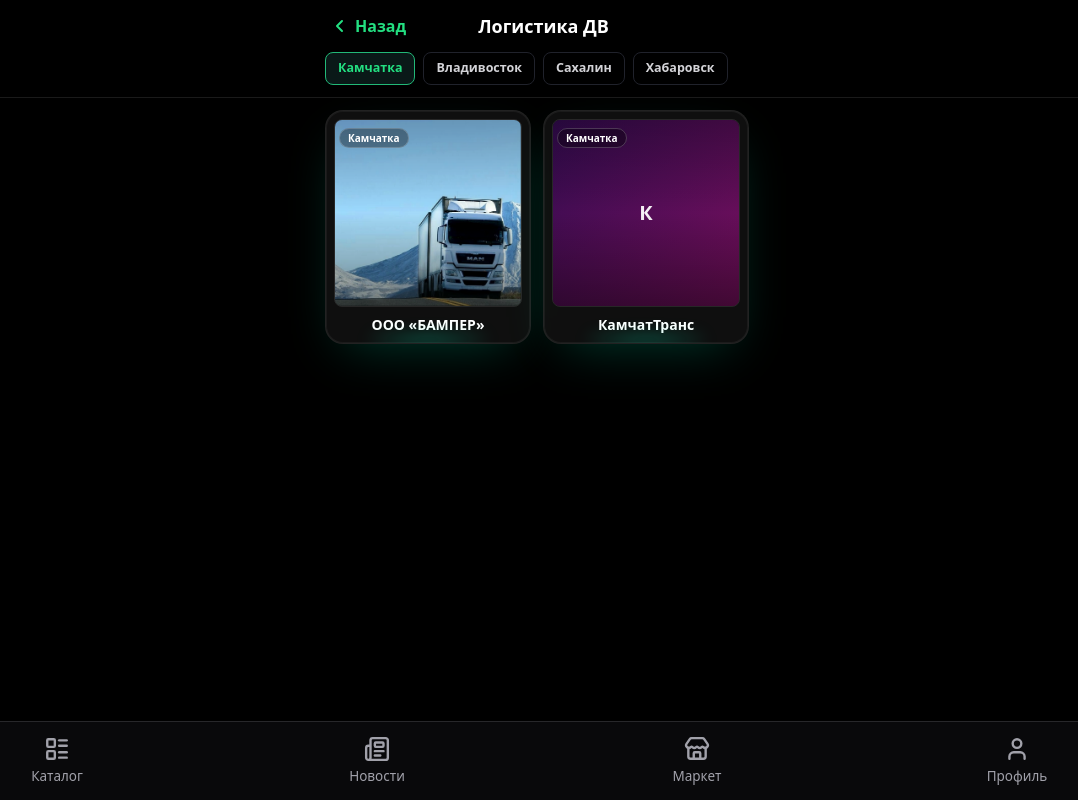
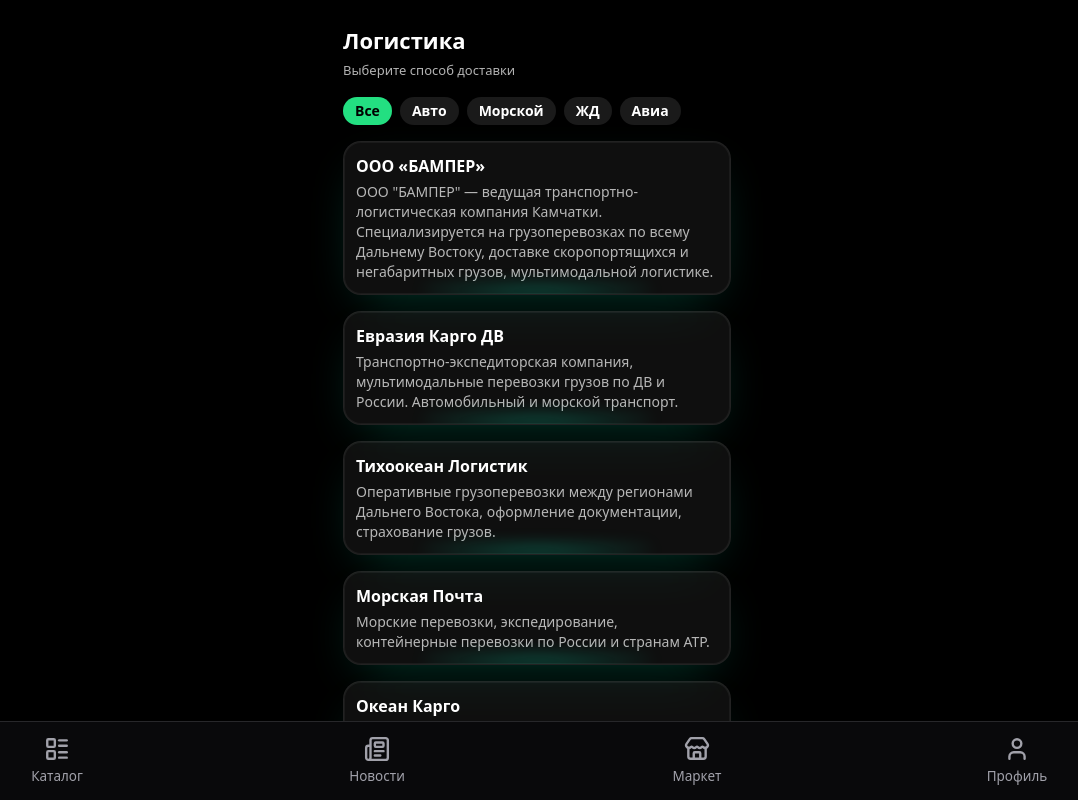
Before and after one commit to AlexSalavat/ikra-miniapp, a React (Create React App) app: page /logistics in a window 1280 px wide. Shown: the top 800 px of the page, without its empty margins (103-1181 px from the left). Built offline with nearby package versions, Linux system fonts and the light colour scheme.

Commit message:
Обновление ст

```diff
--- a/src/components/LogisticsShowcase.js
+++ b/src/components/LogisticsShowcase.js
@@ -1,104 +1,72 @@
-import React, { useMemo, useState } from "react";
+import React, { useState, useMemo } from "react";
 import logistics from "../data/logistics";
 import { useNavigate } from "react-router-dom";
 
 const FILTERS = [
-  { label: "Камчатка", keys: ["Камчатка", "Камчатский"] },
-  { label: "Владивосток", keys: ["Владивосток"] },
-  { label: "Сахалин", keys: ["Сахалин"] },
-  { label: "Хабаровск", keys: ["Хабаровск"] },
+  { label: "Все", keys: [] },
+  { label: "Авто", keys: ["авто", "грузовик", "транспорт"] },
+  { label: "Морской", keys: ["морской", "корабль", "судно"] },
+  { label: "ЖД", keys: ["жд", "поезд", "железная дорога"] },
+  { label: "Авиа", keys: ["авиа", "самолет", "воздушный"] },
 ];
 
-const getInitials = (name = "") =>
-  name.replace(/["«»]/g, "").split(/\s+/).filter(Boolean).slice(0, 2).map(w => w[0]?.toUpperCase()).join("") || "??";
-
-const stringHue = (s = "") => { let h = 0; for (let i = 0; i < s.length; i++) h = (h*31 + s.charCodeAt(i)) % 360; return h; };
-
-const matchKeys = (item, keys) => {
-  if (!keys?.length) return true;
-  const text = `${item.address || ""} ${item.name || ""} ${item.region || ""}`;
-  return keys.some(k => text.toLowerCase().includes(k.toLowerCase()));
+const isMatchByKeys = (item, keys) => {
+  if (!keys.length) return true;
+  const lower = (item.name + " " + item.description).toLowerCase();
+  return keys.some((key) => lower.includes(key));
 };
 
 export default function LogisticsShowcase() {
-  const [filter, setFilter] = useState(FILTERS[0].label);
+  const [filter, setFilter] = useState("Все");
   const navigate = useNavigate();
 
-  const activeKeys = FILTERS.find(f => f.label === filter)?.keys || [];
-  const filtered = useMemo(() => logistics.filter(x => matchKeys(x, activeKeys)), [activeKeys]);
+  const { activeKeys, filtered } = useMemo(() => {
+    const keys = FILTERS.find((f) => f.label === filter)?.keys || [];
+    return {
+      activeKeys: keys,
+      filtered: logistics.filter((item) => isMatchByKeys(item, keys)),
+    };
+  }, [filter]);
 
   return (
-    <div className="bg-black min-h-screen pb-24">
-      {/* Header */}
-      <div className="sticky top-0 z-20 w-full bg-black/70 backdrop-blur-md border-b border-white/10">
-        <div className="max-w-md mx-auto px-4 py-3 flex items-center gap-3">
-          <button onClick={() => navigate(-1)} className="flex items-center gap-1.5 text-[#23df81] hover:text-white transition">
-            <svg width="20" height="20" fill="none"><path d="M13 5l-5 5 5 5" stroke="currentColor" strokeWidth="2" strokeLinecap="round" strokeLinejoin="round"/></svg>
-            <span className="font-semibold">Назад</span>
-          </button>
-          <h2 className="ml-auto mr-auto text-white font-bold text-lg">Логистика ДВ</h2>
-          <span className="w-16" />
+    <div className="bg-black min-h-screen pb-20 pt-6 flex flex-col items-center">
+      <div className="w-full max-w-[420px] px-4">
+        <h1 className="text-white font-extrabold text-[22px]">Логистика</h1>
+        <div className="text-white/70 text-[13px] mt-1">
+          Выберите способ доставки
         </div>
-        {/* Filters */}
-        <div className="max-w-md mx-auto px-3 pb-3">
-          <div className="flex gap-2 overflow-x-auto no-scrollbar">
-            {FILTERS.map(f => {
-              const active = f.label === filter;
-              return (
+      </div>
+
+      {/* Фильтры */}
+      <div className="mt-4 flex gap-2 overflow-x-auto no-scrollbar px-4 w-full max-w-[420px]">
+        {FILTERS.map((f) => (
           <button
             key={f.label}
             onClick={() => setFilter(f.label)}
-                  className={[
-                    "px-3 py-1.5 rounded-lg text-[12.5px] font-semibold whitespace-nowrap transition",
-                    active ? "text-[#23df81] border border-[#22b978] bg-[#0a1918]" : "text-[#d3d3d7] border border-[#20222b]"
-                  ].join(" ")}
+            className={`px-3 py-1 rounded-full text-sm font-semibold transition ${
+              filter === f.label
+                ? "bg-[#23df81] text-black"
+                : "bg-white/10 text-white hover:bg-white/15"
+            }`}
           >
             {f.label}
           </button>
-              );
-            })}
-          </div>
-        </div>
+        ))}
       </div>
 
-      {/* Grid */}
-      <div className="max-w-md mx-auto px-3 pt-3 grid grid-cols-2 gap-3">
-        {filtered.map(item => <Card key={item.id} item={item} />)}
-        {filtered.length === 0 && Array.from({ length: 4 }).map((_, i) => <div key={i} className="glass-card aspect-square animate-pulse" />)}
+      {/* Карточки */}
+      <div className="mt-4 grid gap-4 px-4 w-full max-w-[420px]">
+        {filtered.map((item) => (
+          <button
+            key={item.id}
+            onClick={() => navigate(`/logistics/${item.id}`)}
+            className="glass-card p-3 text-left rounded-xl border border-white/10 hover:bg-white/5 transition"
+          >
+            <div className="font-bold text-white">{item.name}</div>
+            <div className="text-white/70 text-sm mt-1">{item.description}</div>
+          </button>
+        ))}
       </div>
     </div>
   );
 }
-
-function Card({ item }) {
-  const img = item.logo?.trim() ? item.logo : null;
-  const bg = useMemo(() => {
-    const h = stringHue(item.name || item.region || "x");
-    return `linear-gradient(135deg,hsl(${h} 80% 20% / .85),hsl(${(h+40)%360} 80% 30% / .85))`;
-  }, [item.name, item.region]);
-
-  return (
-    <div className="glass-card p-2">
-      <div className="relative aspect-square rounded-lg overflow-hidden border border-white/10">
-        {img ? (
-          <img src={img} alt={item.name} loading="lazy" onError={(e)=>{ e.currentTarget.remove(); }} className="w-full h-full object-cover img-fade-in" />
-        ) : (
-          <div className="w-full h-full grid place-items-center text-white/95 font-extrabold text-xl" style={{ background: bg }}>
-            {getInitials(item.name || item.region || "??")}
-          </div>
-        )}
-        <div className="absolute inset-0 bg-gradient-to-b from-black/25 via-transparent to-black/45" />
-        {item.region && (
-          <div className="absolute top-1 left-1">
-            <span className="px-2 py-0.5 rounded-full text-[10px] font-semibold text-white border border-white/20 bg-black/35 backdrop-blur-sm">
-              {item.region}
-            </span>
-          </div>
-        )}
-      </div>
-      <div className="mt-2 text-center">
-        <div className="text-white font-semibold text-sm truncate" title={item.name}>{item.name}</div>
-      </div>
-    </div>
-  );
-}
--- a/src/components/NeirobizServiceDetail.js
+++ b/src/components/NeirobizServiceDetail.js
@@ -1,151 +1,52 @@
-// src/components/NeirobizServiceDetail.js
 import React, { useMemo } from "react";
-import { useNavigate, useParams } from "react-router-dom";
-import services from "../data/neirobiz";
+import { useParams, useNavigate } from "react-router-dom";
+import servicesMeta from "../data/neirobiz";
+import servicesCards from "../data/neirobizServices";
 
-/* helpers */
-const getService = (id) => services.find(s => String(s.id) === String(id));
+// Заполни при желании, иначе кнопки отключатся
+const CONTACTS = {
+  tgUser: "",           // например: "ikra_port"
+  whatsappNumber: "",   // в формате +79991234567
+  email: "",            // например: "hello@domain.ru"
+};
 
-export default function NeirobizServiceDetail() {
-  const navigate = useNavigate();
-  const { id } = useParams();
-  const svc = useMemo(() => getService(id), [id]);
+function useService(id) {
+  return useMemo(() => {
+    const meta = servicesMeta.find(s => s.id === id);
+    const card = servicesCards.find(c => c.id === id);
+    if (!meta && !card) return null;
+    return {
+      id,
+      title: card?.title || meta?.title || "Услуга",
+      image: card?.image || "/images/no-image.webp",
+      icon: meta?.icon || "✨",
+      short: meta?.short || card?.description || "",
+      full: meta?.full || meta?.short || card?.description || "",
+      checklist: meta?.checklist || [],
+    };
+  }, [id]);
+}
 
-  if (!svc) {
-    return (
-      <div className="bg-black min-h-screen text-white flex flex-col">
-        <Header onBack={() => navigate(-1)} title="Услуга" />
-        <div className="flex-1 flex items-center justify-center text-white/80">
-          Услуга не найдена
-        </div>
-      </div>
-    );
-  }
-
+function Pill({ children }) {
   return (
-    <div className="bg-black min-h-screen pb-20">
-      <Header onBack={() => navigate(-1)} title={svc.title} />
-
-      <div className="max-w-[420px] mx-auto px-3 pt-3 space-y-3">
-        {/* Хиро-блок */}
-        <div className="glass-card p-2">
-          <div className="relative w-full rounded-xl overflow-hidden border border-white/10">
-            <div className="w-full aspect-[16/10] bg-black/30">
-              {/* Картинка берётся из витрины по id, если есть */}
-              <img
-                src={`/images/neirobiz-${svc.id}.webp`}
-                alt={svc.title}
-                className="w-full h-full object-cover"
-                onError={(e) => { e.currentTarget.src = "/images/no-image.webp"; }}
-              />
-            </div>
-
-            <div className="absolute inset-x-0 bottom-0 p-3 bg-gradient-to-t from-black/60 via-black/10 to-transparent">
-              <div className="text-white font-extrabold text-[18px] leading-tight">
-                {svc.icon ? <span className="mr-2 align-[-2px]">{svc.icon}</span> : null}
-                {svc.title}
-              </div>
-              {svc.short && (
-                <div className="mt-1 text-white/85 text-[13px] leading-snug">
-                  {svc.short}
-                </div>
-              )}
-            </div>
-          </div>
-        </div>
-
-        {/* Что входит / ценность */}
-        <div className="glass-card p-3">
-          <div className="text-white font-semibold text-[15px] mb-1">Что получите</div>
-          <div className="text-white/90 text-[14px] leading-relaxed">
-            {svc.full || svc.short}
-          </div>
-
-          {Array.isArray(svc.checklist) && svc.checklist.length > 0 && (
-            <ul className="mt-2 space-y-1.5">
-              {svc.checklist.map((p, i) => (
-                <li
-                  key={i}
-                  className="text-white/95 text-[14px] flex items-start gap-2"
-                >
-                  <span className="mt-[3px] inline-block w-[6px] h-[6px] rounded-full bg-[rgba(59,175,218,0.95)]" />
-                  <span>{p}</span>
-                </li>
-              ))}
-            </ul>
-          )}
-        </div>
-
-        {/* Пакеты / как работаем (пример статичного блока) */}
-        <div className="glass-card p-3">
-          <div className="text-white font-semibold text-[15px] mb-1">Как работаем</div>
-          <ul className="space-y-1.5 text-white/90 text-[14px]">
-            <li>• Бриф (1–2 звонка) — уточняем задачи, сроки, KPI.</li>
-            <li>• Предложение и таймлайн — прозрачный план и этапы.</li>
-            <li>• Запуск и итерации — быстрые циклы, показываем промежуточный результат.</li>
-            <li>• Сдача и поддержка — доработки по фидбэку, сопровождение по запросу.</li>
-          </ul>
-        </div>
-
-        {/* Контакты / CTA */}
-        <div className="glass-card p-3">
-          <div className="text-white font-semibold text-[15px] mb-2">Связаться</div>
-          <div className="grid grid-cols-2 gap-2">
-            <Button href="https://t.me/ikra_neirobiz" label="Telegram" icon="tg" />
-            <Button href="https://wa.me/79999999999" label="WhatsApp" icon="wa" />
-            <Button href="mailto:hello@neirobiz.ai" label="Email" icon="mail" />
-            <Button href="tel:+79999999999" label="Позвонить" icon="call" />
-          </div>
-
-          {/* Короткая форма-линк (опция) */}
-          <a
-            href="https://t.me/ikra_neirobiz"
-            target="_blank"
-            rel="noreferrer"
-            className="mt-2 inline-flex items-center gap-2 w-full rounded-lg py-2 px-3 bg-white/10 text-white font-semibold border border-white/10 hover:bg-white/15 transition"
-          >
-            <svg width="16" height="16" viewBox="0 0 24 24" fill="currentColor">
-              <path d="M14 3h7v7h-2V6.41l-9.29 9.3-1.42-1.42 9.3-9.29H14V3z" />
-              <path d="M5 5h7v2H7v10h10v-5h2v7H5z" />
-            </svg>
-            Оставить заявку в Telegram
-          </a>
-        </div>
-      </div>
-    </div>
+    <span className="px-2.5 py-1 rounded-full text-[12px] font-bold text-white border border-white/15 bg-white/10 backdrop-blur-sm">
+      {children}
+    </span>
   );
 }
 
-/* UI bits */
-function Header({ onBack, title }) {
-  return (
-    <div className="sticky top-0 z-20 w-full bg-black/75 backdrop-blur-md border-b border-white/10">
-      <div className="max-w-[420px] mx-auto px-4 py-3 flex items-center gap-3">
-        <button
-          onClick={onBack}
-          className="flex items-center gap-1.5 text-[#23df81] hover:text-white transition"
-        >
-          <svg width="20" height="20" fill="none">
-            <path d="M13 5l-5 5 5 5" stroke="currentColor" strokeWidth="2" strokeLinecap="round" strokeLinejoin="round"/>
-          </svg>
-          <span className="font-semibold">Назад</span>
-        </button>
-        <h2 className="ml-auto mr-auto text-white font-bold text-lg line-clamp-1">
-          {title || "Услуга"}
-        </h2>
-        <span className="w-16" />
-      </div>
-    </div>
-  );
-}
-
-function Button({ href, label, icon }) {
+function ActionBtn({ href, label, icon, disabled }) {
+  const base =
+    "inline-flex items-center justify-center gap-2 rounded-lg py-2 font-semibold border transition w-full";
+  const palette = disabled
+    ? "opacity-40 pointer-events-none bg-white/10 border-white/10"
+    : "text-white border-white/10 bg-white/10 hover:bg-white/15";
   return (
     <a
-      href={href}
-      target="_blank"
+      href={disabled ? "#" : href}
+      target={disabled ? undefined : "_blank"}
       rel="noreferrer"
-      className="inline-flex items-center justify-center gap-2 rounded-lg py-2 font-semibold border transition w-full text-white border-white/10 bg-white/10 hover:bg-white/15"
+      className={`${base} ${palette}`}
     >
       {icon === "tg" && (
         <svg width="16" height="16" viewBox="0 0 24 24" fill="currentColor">
@@ -163,12 +64,127 @@ function Button({ href, label, icon }) {
           <path d="M3 7l9 6 9-6" />
         </svg>
       )}
-      {icon === "call" && (
-        <svg width="16" height="16" viewBox="0 0 24 24" fill="none" stroke="currentColor" strokeWidth="2">
-          <path d="M22 16.92v3a2 2 0 01-2.18 2 19.72 19.72 0 01-8.63-3.12A19.72 19.72 0 013.2 6.18 2 2 0 015.09 4h3a2 2 0 012 1.72c.07.64.2 1.28.39 1.9a2 2 0 01-.45 2.11L9.09 10.9a16 16 0 006 6l1.18-1.18a2 2 0 012.11-.45c.62.19 1.26.32 1.9.39A2 2 0 0122 16.92z" />
-        </svg>
-      )}
       {label}
     </a>
   );
 }
+
+export default function NeirobizServiceDetail() {
+  const { id } = useParams();
+  const navigate = useNavigate();
+  const svc = useService(id);
+
+  if (!svc) {
+    return (
+      <div className="bg-black min-h-screen text-white flex items-center justify-center">
+        Услуга не найдена
+      </div>
+    );
+  }
+
+  // ссылки контактов
+  const tgLink = CONTACTS.tgUser ? `https://t.me/${CONTACTS.tgUser}` : "";
+  const waLink = CONTACTS.whatsappNumber
+    ? `https://wa.me/${CONTACTS.whatsappNumber.replace(/[^\d]/g, "")}`
+    : "";
+  const mailto = CONTACTS.email
+    ? `mailto:${CONTACTS.email}?subject=${encodeURIComponent(
+        `Заявка: ${svc.title}`
+      )}&body=${encodeURIComponent("Опишите задачу...")}`
+    : "";
+
+  return (
+    <div className="bg-black min-h-screen pb-24">
+      {/* Header */}
+      <div className="sticky top-0 z-20 w-full bg-black/75 backdrop-blur-md border-b border-white/10">
+        <div className="max-w-md mx-auto px-4 py-3 flex items-center gap-3">
+          <button
+            onClick={() => navigate(-1)}
+            className="flex items-center gap-1.5 text-[#23df81] hover:text-white transition"
+          >
+            <svg width="20" height="20" fill="none">
+              <path d="M13 5l-5 5 5 5" stroke="currentColor" strokeWidth="2" strokeLinecap="round" strokeLinejoin="round"/>
+            </svg>
+            <span className="font-semibold">Назад</span>
+          </button>
+          <h2 className="ml-auto mr-auto text-white font-bold text-lg line-clamp-1">
+            {svc.title}
+          </h2>
+          <span className="w-16" />
+        </div>
+      </div>
+
+      {/* Контент */}
+      <div className="max-w-md mx-auto px-3 pt-3 space-y-3">
+        {/* Баннер */}
+        <div className="glass-card p-2">
+          <div className="relative w-full rounded-xl overflow-hidden border border-white/10">
+            <div className="w-full aspect-[16/10] bg-black/35">
+              <img
+                src={svc.image}
+                alt={svc.title}
+                className="w-full h-full object-cover"
+                onError={(e) => (e.currentTarget.src = "/images/no-image.webp")}
+              />
+            </div>
+            {/* тайтл и иконка */}
+            <div className="absolute inset-x-0 bottom-0 p-3 bg-gradient-to-t from-black/60 via-black/10 to-transparent">
+              <div className="flex items-center gap-2">
+                <Pill>{svc.icon}</Pill>
+                <div className="text-white font-extrabold text-[18px] leading-tight truncate">
+                  {svc.title}
+                </div>
+              </div>
+            </div>
+          </div>
+        </div>
+
+        {/* Коротко о сервисе */}
+        {svc.short && (
+          <div className="glass-card p-3">
+            <div className="text-white font-semibold text-[15px] mb-1">Коротко</div>
+            <div className="text-white/90 text-[14px] leading-relaxed">
+              {svc.short}
+            </div>
+          </div>
+        )}
+
+        {/* Полное описание */}
+        {svc.full && (
+          <div className="glass-card p-3">
+            <div className="text-white font-semibold text-[15px] mb-1">Что получите</div>
+            <div className="text-white/90 text-[14px] leading-relaxed whitespace-pre-line">
+              {svc.full}
+            </div>
+          </div>
+        )}
+
+        {/* Чеклист/выгоды */}
+        {!!svc.checklist?.length && (
+          <div className="glass-card p-3">
+            <div className="text-white font-semibold text-[15px] mb-1">Преимущества</div>
+            <ul className="list-disc pl-5 space-y-1.5 text-white/95 text-[14px]">
+              {svc.checklist.map((c, i) => (<li key={i}>{c}</li>))}
+            </ul>
+          </div>
+        )}
+
+        {/* Контакты/заявка */}
+        <div className="glass-card p-3">
+          <div className="text-white font-semibold text-[15px] mb-2">Связаться</div>
+          <div className="grid grid-cols-2 gap-2">
+            <ActionBtn href={tgLink} label="Telegram" icon="tg" disabled={!tgLink} />
+            <ActionBtn href={waLink} label="WhatsApp" icon="wa" disabled={!waLink} />
+            <ActionBtn href={mailto} label="Email" icon="mail" disabled={!mailto} />
+            {/* Заявка через почту без мыла тоже допустима, но тогда кнопка будет disabled */}
+          </div>
+          {!tgLink && !waLink && !mailto && (
+            <div className="text-white/60 text-[12px] mt-2">
+              Укажи контакты в <code>CONTACTS</code> внутри <b>NeirobizServiceDetail.js</b>, чтобы включить кнопки.
+            </div>
+          )}
+        </div>
+      </div>
+    </div>
+  );
+}
```
Also changed, not shown: src/components/NeirobizScreen.js (+46 -32 lines), src/data/NeirobizShowcase.js (+19 -34 lines). Lines whose indentation alone changed are shown as unchanged.
